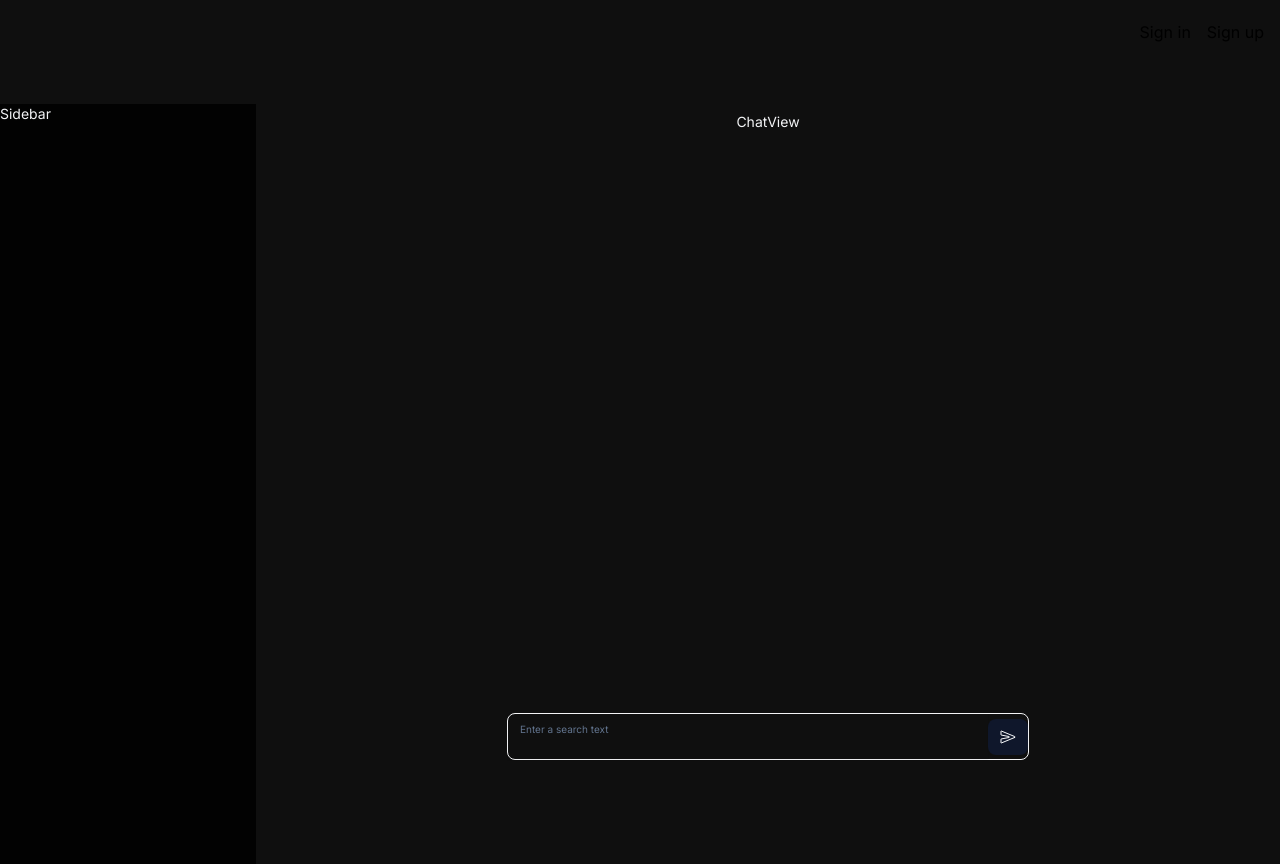
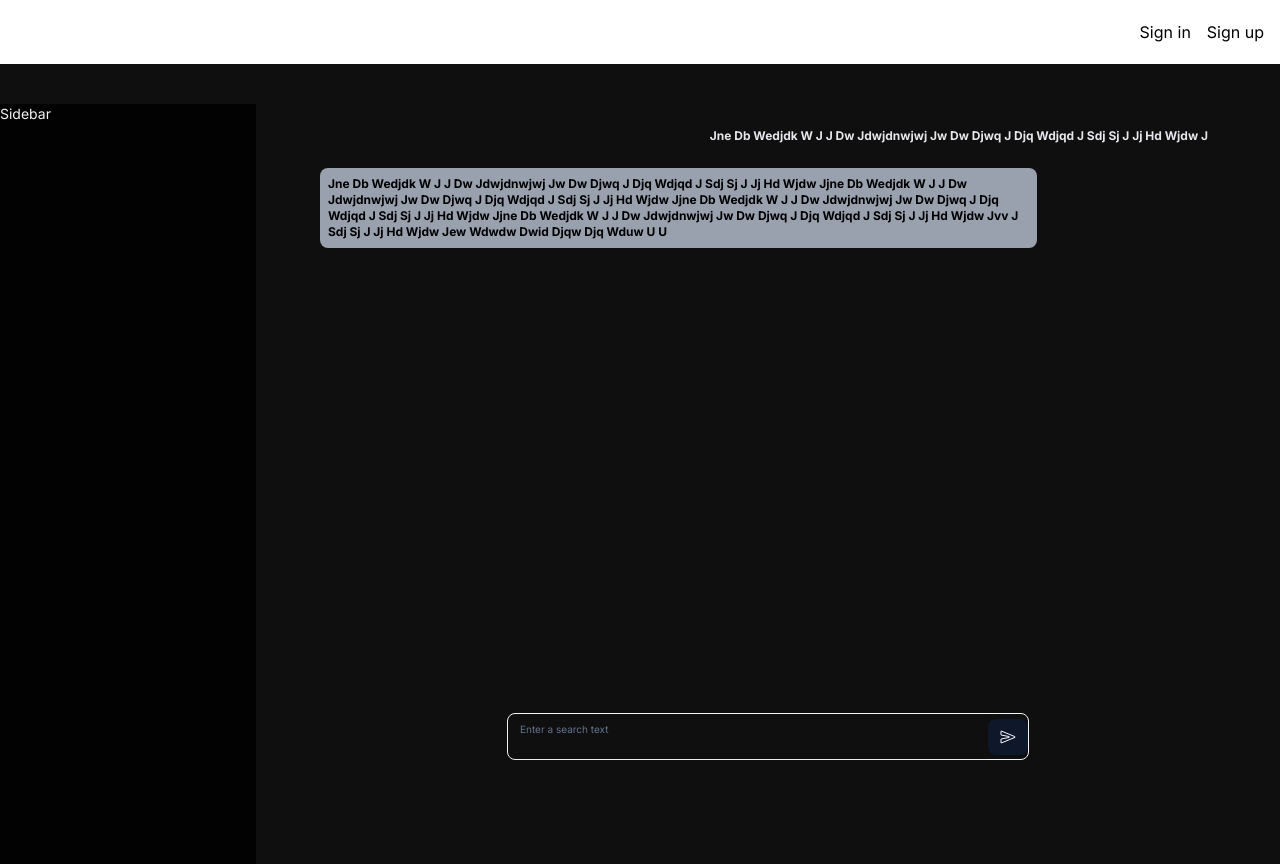
Before and after one commit to Azikenp/Summy-AI, a Next.js app: page / in a window 1280 px wide. Built offline with nearby package versions, Linux system fonts and the light colour scheme; no server answers.

Commit message:
Enhance UI and state management: add background to header, implement chat history in ChatView, and update inputSlice to manage user and AI messages.

```diff
--- a/app/layout.tsx
+++ b/app/layout.tsx
@@ -31,7 +31,7 @@ export default function RootLayout({
     <ClerkProvider>
       <html lang="en" className={inter.className}>
         <body>
-          <header className="flex justify-end items-center p-4 gap-4 h-[8vh]">
+          <header className="flex justify-end items-center p-4 gap-4 h-[8vh] bg-white">
             <SignedOut>
               <SignInButton />
               <SignUpButton />
--- a/components/ChatView.tsx
+++ b/components/ChatView.tsx
@@ -1,5 +1,26 @@
 const ChatView = () => {
-  return <div>ChatView</div>;
+  const chats = [
+    {
+      name: "jne db wedjdk w j j dw jdwjdnwjwj jw dw djwq j djq wdjqd j sdj sj j jj  hd wjdw j",
+    },
+    {
+      name: "jne db wedjdk w j j dw jdwjdnwjwj jw dw djwq j djq wdjqd j sdj sj j jj  hd wjdw jjne db wedjdk w j j dw jdwjdnwjwj jw dw djwq j djq wdjqd j sdj sj j jj  hd wjdw jjne db wedjdk w j j dw jdwjdnwjwj jw dw djwq j djq wdjqd j sdj sj j jj  hd wjdw jjne db wedjdk w j j dw jdwjdnwjwj jw dw djwq j djq wdjqd j sdj sj j jj  hd wjdw jvv j sdj sj j jj  hd wjdw jew wdwdw dwid djqw djq wduw u u",
+      ai: true,
+    },
+  ];
+
+  return (
+    <div className="mt-2 flex flex-col">
+      {chats.map((chat, i) => (
+        <div
+          key={i}
+          className={`mb-4 rounded-md p-2 text-xs  text-black w-[80%] font-bold capitalize ${chat.ai ? "bg-gray-400 self-start" : "self-end text-gray-200 text-right"}`}
+        >
+          {chat.name}
+        </div>
+      ))}
+    </div>
+  );
 };
 
 export default ChatView;
--- a/components/SubmitButton.tsx
+++ b/components/SubmitButton.tsx
@@ -3,11 +3,12 @@ import { useAppDispatch, useAppSelector } from "@/store/hooks";
 import { Button } from "./ui/button";
 import { IoSendOutline } from "react-icons/io5";
 import { sendPrompt } from "@/store/inputSlice";
+import { FaHourglass } from "react-icons/fa";
 
 export default function SubmitButton() {
   const dispatch = useAppDispatch();
   const input = useAppSelector((state) => state.gemini.input);
-  // const loading = useAppSelector((state) => state.gemini.loading);
+  const loading = useAppSelector((state) => state.gemini.loading);
 
   const handleClick = () => {
     console.log("Prompt Sent:", input);
@@ -16,7 +17,7 @@ export default function SubmitButton() {
 
   return (
     <Button onClick={handleClick} type="submit">
-      <IoSendOutline />
+      {loading ? <FaHourglass className="animate-spin" /> : <IoSendOutline />}
     </Button>
   );
 }
--- a/store/inputSlice.ts
+++ b/store/inputSlice.ts
@@ -1,17 +1,23 @@
 import { createSlice, createAsyncThunk } from "@reduxjs/toolkit";
+
+interface Message {
+  role: "user" | "assistant";
+  content: string;
+}
 
 interface GeminiState {
   input: string;
-  response: string;
   loading: boolean;
   error: string | null;
+  history: Message[];
 }
+
 
 const initialState: GeminiState = {
   input: "",
-  response: "",
   loading: false,
   error: null,
+  history: [],
 };
 
 
@@ -24,7 +30,10 @@ export const sendPrompt = createAsyncThunk(
       body: JSON.stringify({ prompt }),
     });
     const data = await res.json();
-    return data.message;
+    return {
+      userMessage: { role: "user" as const, content: prompt },
+      aiMessage: { role: "assistant" as const, content: data.message },
+    };
   }
 );
 
@@ -35,25 +44,28 @@ const geminiSlice = createSlice({
     setInput(state, action) {
       state.input = action.payload;
     },
+    clearHistory(state) {
+      state.history = [];
+    },
   },
   extraReducers: (builder) => {
     builder
       .addCase(sendPrompt.pending, (state) => {
         state.loading = true;
         state.error = null;
-        state.response = "";
       })
       .addCase(sendPrompt.fulfilled, (state, action) => {
+        const { userMessage, aiMessage } = action.payload;
         state.loading = false;
-        state.response = action.payload;
-        console.log("Gemini Response:", action.payload);
+        state.history.push(userMessage, aiMessage);
+        state.input = "";
       })
-      .addCase(sendPrompt.rejected, (state, action) => {
+      .addCase(sendPrompt.rejected, (state) => {
         state.loading = false;
         state.error = "Something went wrong";
       });
   },
 });
 
-export const { setInput } = geminiSlice.actions;
+export const { setInput, clearHistory } = geminiSlice.actions;
 export default geminiSlice.reducer;
```
